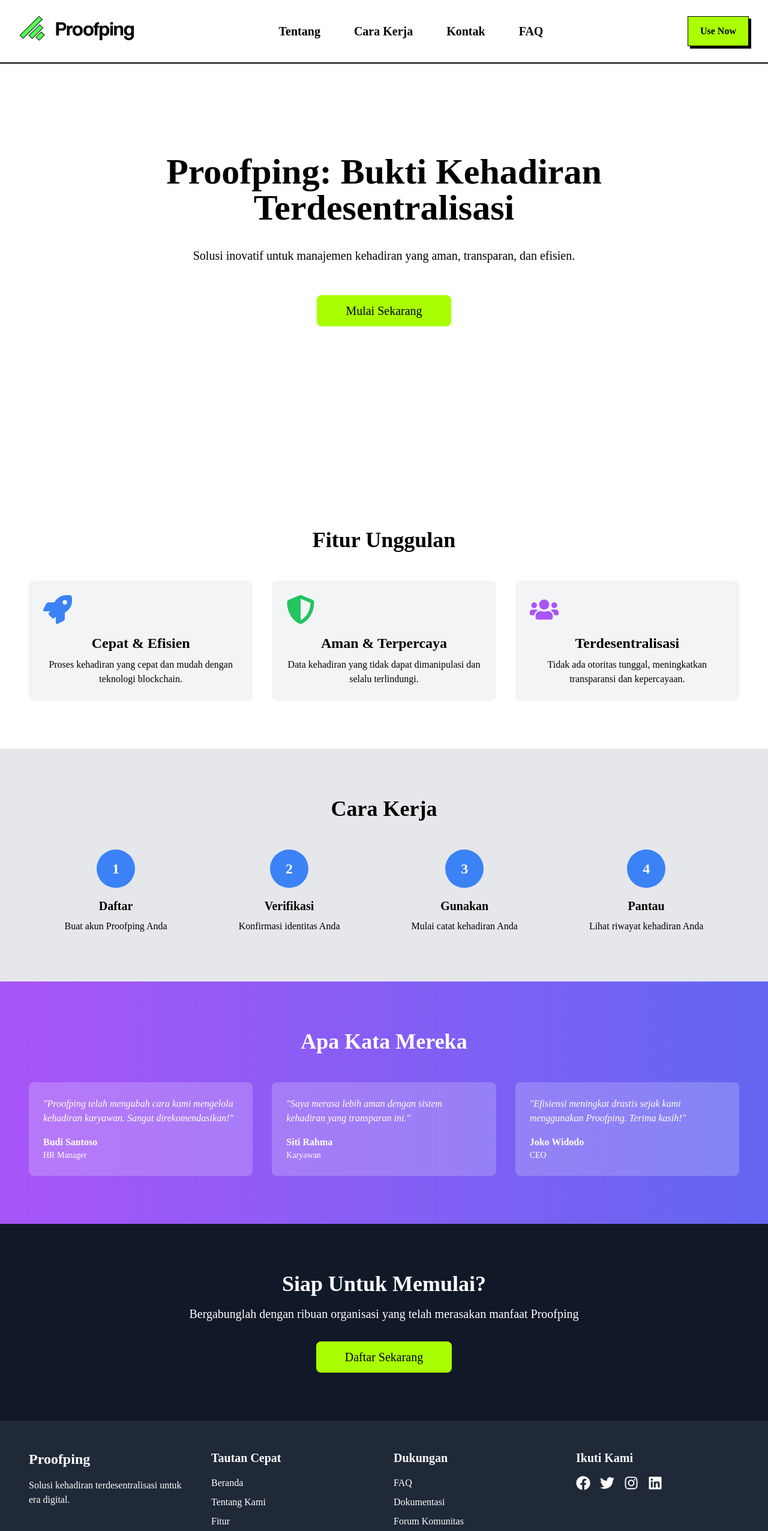
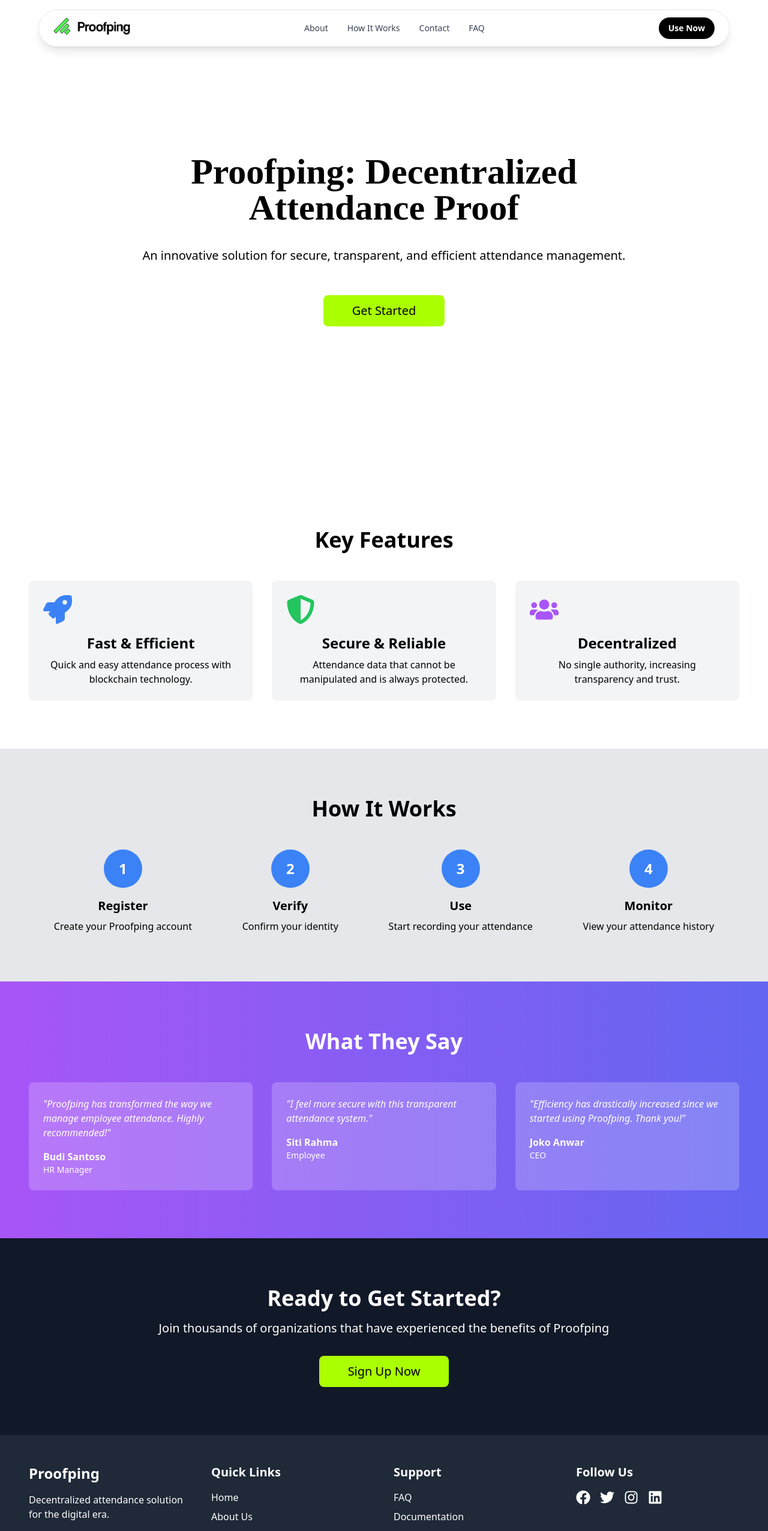
Before and after one commit to Humdiess/proofping, a React (Vite) app in the folder src/proofping_frontend/: page / in a window 1280 px wide. Shown: the top 2552 px of the page at 60% size. Built offline with nearby package versions, Linux system fonts and the light colour scheme.

Commit message:
Refactor NavBar component for improved scroll behavior and styling; update font usage in globals.css and add new dependencies in package.json

```diff
--- a/src/proofping_frontend/package.json
+++ b/src/proofping_frontend/package.json
@@ -3,7 +3,9 @@
     "@dfinity/agent": "^2.1.3",
     "@dfinity/candid": "^2.1.3",
     "@dfinity/principal": "^2.1.3",
+    "framer-motion": "^11.15.0",
     "react": "^18.2.0",
+    "react-countup": "^6.5.3",
     "react-dom": "^18.2.0",
     "react-icons": "^5.4.0",
     "react-router-dom": "^7.1.0"
--- a/src/proofping_frontend/public/globals.css
+++ b/src/proofping_frontend/public/globals.css
@@ -8,10 +8,6 @@
     src: url("../public/fonts/Public_Sans/PublicSans-VariableFont_wght.ttf") format('ttf');
 }
 
-header,body{
+.judul{
     font-family: 'Public-sans';
 }
-
-.judul{
-    font-family: 'Coolvetica';
-}
--- a/src/proofping_frontend/src/components/NavBar.jsx
+++ b/src/proofping_frontend/src/components/NavBar.jsx
@@ -1,30 +1,43 @@
-import React from 'react'
+import React, { useState, useEffect } from 'react'
 import logo from '../../public/images/proofping-logo.png';
 
-// Komponen Navbar
 function NavBar() {
+    const [isScrolled, setIsScrolled] = useState(false);
+
+    useEffect(() => {
+        const handleScroll = () => {
+            if (window.scrollY > 20) {
+                setIsScrolled(true);
+            } else {
+                setIsScrolled(false);
+            }
+        };
+
+        window.addEventListener('scroll', handleScroll);
+        return () => window.removeEventListener('scroll', handleScroll);
+    }, []);
+
     return (
-      <header className="w-full h-max px-4 py-5 fixed border-b-2 border-black backdrop-blur z-10">
-        <nav className="w-full h-16 flex justify-between items-center p-4 font-semibold">
-          <div className="w-max h-max">
-            <img src={logo} className="w-48" alt="ProofPing Logo" />
+        <header className={`fixed top-4 left-1/2 transform -translate-x-1/2 w-11/12 max-w-6xl z-50 transition-all duration-300 ease-in-out ${isScrolled ? 'top-2' : ''}`}>
+            <nav className={`flex items-center justify-between px-6 py-3 rounded-full backdrop-blur-md bg-white/70 border shadow-lg transition-all duration-300 ${isScrolled ? 'py-2' : ''}`}>
+                <div className="flex-shrink-0">
+                    <img src={logo} className="w-32 h-auto" alt="ProofPing Logo" />
                 </div>
-          <div className="flex gap-14 text-xl w-max">
-            <a href="#/">Tentang</a>
-            <a href="#/">Cara Kerja</a>
-            <a href="#/">Kontak</a>
-            <a href="#/">FAQ</a>
+                <div className="hidden md:flex space-x-8 text-sm font-medium">
+                    <a href="#/" className="text-gray-700 hover:text-black transition-colors duration-200">About</a>
+                    <a href="#/" className="text-gray-700 hover:text-black transition-colors duration-200">How It Works</a>
+                    <a href="#/" className="text-gray-700 hover:text-black transition-colors duration-200">Contact</a>
+                    <a href="#/" className="text-gray-700 hover:text-black transition-colors duration-200">FAQ</a>
                 </div>
                 <a
                     href="#/"
-            className="w-max h-max px-5 py-3 bg-[#AAFF00] border border-black shadow-[4px_4px_black] hover:translate-y-[4px] hover:translate-x-[4px] hover:shadow-none"
+                    className="px-4 py-2 text-sm font-semibold text-white bg-black rounded-full hover:bg-gray-800 transition-colors duration-200"
                 >
-            <span>Use Now</span>
+                    Use Now
                 </a>
             </nav>
         </header>
     );
 }
 
-
 export default NavBar
--- a/src/proofping_frontend/src/output.css
+++ b/src/proofping_frontend/src/output.css
@@ -608,12 +608,28 @@ video {
   bottom: 1.25rem;
 }
 
+.left-1\/2 {
+  left: 50%;
+}
+
 .right-5 {
   right: 1.25rem;
 }
 
+.top-2 {
+  top: 0.5rem;
+}
+
+.top-4 {
+  top: 1rem;
+}
+
 .z-10 {
   z-index: 10;
+}
+
+.z-50 {
+  z-index: 50;
 }
 
 .mx-auto {
@@ -623,6 +639,10 @@ video {
 
 .mb-10 {
   margin-bottom: 2.5rem;
+}
+
+.mb-12 {
+  margin-bottom: 3rem;
 }
 
 .mb-2 {
@@ -649,16 +669,12 @@ video {
   margin-top: 2.5rem;
 }
 
-.mt-5 {
-  margin-top: 1.25rem;
-}
-
 .mt-2 {
   margin-top: 0.5rem;
 }
 
-.mb-12 {
-  margin-bottom: 3rem;
+.mt-5 {
+  margin-top: 1.25rem;
 }
 
 .mt-8 {
@@ -675,6 +691,10 @@ video {
 
 .grid {
   display: grid;
+}
+
+.hidden {
+  display: none;
 }
 
 .h-10 {
@@ -714,6 +734,10 @@ video {
   width: 50%;
 }
 
+.w-11\/12 {
+  width: 91.666667%;
+}
+
 .w-16 {
   width: 4rem;
 }
@@ -722,8 +746,8 @@ video {
   width: 75%;
 }
 
-.w-48 {
-  width: 12rem;
+.w-32 {
+  width: 8rem;
 }
 
 .w-6 {
@@ -747,12 +771,25 @@ video {
   width: max-content;
 }
 
-.w-1\/3 {
-  width: 33.333333%;
+.max-w-2xl {
+  max-width: 42rem;
 }
 
-.max-w-2xl {
-  max-width: 42rem;
+.max-w-6xl {
+  max-width: 72rem;
+}
+
+.flex-shrink-0 {
+  flex-shrink: 0;
+}
+
+.-translate-x-1\/2 {
+  --tw-translate-x: -50%;
+  transform: translate(var(--tw-translate-x), var(--tw-translate-y)) rotate(var(--tw-rotate)) skewX(var(--tw-skew-x)) skewY(var(--tw-skew-y)) scaleX(var(--tw-scale-x)) scaleY(var(--tw-scale-y));
+}
+
+.transform {
+  transform: translate(var(--tw-translate-x), var(--tw-translate-y)) rotate(var(--tw-rotate)) skewX(var(--tw-skew-x)) skewY(var(--tw-skew-y)) scaleX(var(--tw-scale-x)) scaleY(var(--tw-scale-y));
 }
 
 .grid-cols-1 {
@@ -761,10 +798,6 @@ video {
 
 .flex-col {
   flex-direction: column;
-}
-
-.flex-wrap {
-  flex-wrap: wrap;
 }
 
 .items-center {
@@ -783,14 +816,6 @@ video {
   justify-content: space-around;
 }
 
-.gap-11 {
-  gap: 2.75rem;
-}
-
-.gap-14 {
-  gap: 3.5rem;
-}
-
 .gap-2 {
   gap: 0.5rem;
 }
@@ -807,24 +832,22 @@ video {
   gap: 2rem;
 }
 
-.gap-10 {
-  gap: 2.5rem;
-}
-
 .space-x-4 > :not([hidden]) ~ :not([hidden]) {
   --tw-space-x-reverse: 0;
   margin-right: calc(1rem * var(--tw-space-x-reverse));
   margin-left: calc(1rem * calc(1 - var(--tw-space-x-reverse)));
 }
 
+.space-x-8 > :not([hidden]) ~ :not([hidden]) {
+  --tw-space-x-reverse: 0;
+  margin-right: calc(2rem * var(--tw-space-x-reverse));
+  margin-left: calc(2rem * calc(1 - var(--tw-space-x-reverse)));
+}
+
 .space-y-2 > :not([hidden]) ~ :not([hidden]) {
   --tw-space-y-reverse: 0;
   margin-top: calc(0.5rem * calc(1 - var(--tw-space-y-reverse)));
   margin-bottom: calc(0.5rem * var(--tw-space-y-reverse));
-}
-
-.text-wrap {
-  text-wrap: wrap;
 }
 
 .rounded {
@@ -853,10 +876,6 @@ video {
 
 .border-2 {
   border-width: 2px;
-}
-
-.border-b-2 {
-  border-bottom-width: 2px;
 }
 
 .border-t {
@@ -903,6 +922,26 @@ video {
   background-color: rgb(59 130 246 / var(--tw-bg-opacity, 1));
 }
 
+.bg-gray-100 {
+  --tw-bg-opacity: 1;
+  background-color: rgb(243 244 246 / var(--tw-bg-opacity, 1));
+}
+
+.bg-gray-200 {
+  --tw-bg-opacity: 1;
+  background-color: rgb(229 231 235 / var(--tw-bg-opacity, 1));
+}
+
+.bg-gray-800 {
+  --tw-bg-opacity: 1;
+  background-color: rgb(31 41 55 / var(--tw-bg-opacity, 1));
+}
+
+.bg-gray-900 {
+  --tw-bg-opacity: 1;
+  background-color: rgb(17 24 39 / var(--tw-bg-opacity, 1));
+}
+
 .bg-green-100 {
   --tw-bg-opacity: 1;
   background-color: rgb(220 252 231 / var(--tw-bg-opacity, 1));
@@ -923,52 +962,22 @@ video {
   background-color: rgb(255 255 255 / var(--tw-bg-opacity, 1));
 }
 
-.bg-gray-200 {
-  --tw-bg-opacity: 1;
-  background-color: rgb(229 231 235 / var(--tw-bg-opacity, 1));
-}
-
-.bg-gray-100 {
-  --tw-bg-opacity: 1;
-  background-color: rgb(243 244 246 / var(--tw-bg-opacity, 1));
-}
-
-.bg-gray-800 {
-  --tw-bg-opacity: 1;
-  background-color: rgb(31 41 55 / var(--tw-bg-opacity, 1));
-}
-
-.bg-gray-900 {
-  --tw-bg-opacity: 1;
-  background-color: rgb(17 24 39 / var(--tw-bg-opacity, 1));
+.bg-white\/70 {
+  background-color: rgb(255 255 255 / 0.7);
 }
 
 .bg-opacity-20 {
   --tw-bg-opacity: 0.2;
 }
 
-.bg-gradient-to-br {
-  background-image: linear-gradient(to bottom right, var(--tw-gradient-stops));
-}
-
 .bg-gradient-to-r {
   background-image: linear-gradient(to right, var(--tw-gradient-stops));
-}
-
-.from-green-400 {
-  --tw-gradient-from: #4ade80 var(--tw-gradient-from-position);
-  --tw-gradient-to: rgb(74 222 128 / 0) var(--tw-gradient-to-position);
-  --tw-gradient-stops: var(--tw-gradient-from), var(--tw-gradient-to);
 }
 
 .from-purple-500 {
   --tw-gradient-from: #a855f7 var(--tw-gradient-from-position);
   --tw-gradient-to: rgb(168 85 247 / 0) var(--tw-gradient-to-position);
   --tw-gradient-stops: var(--tw-gradient-from), var(--tw-gradient-to);
-}
-
-.to-blue-500 {
-  --tw-gradient-to: #3b82f6 var(--tw-gradient-to-position);
 }
 
 .to-indigo-500 {
@@ -987,6 +996,10 @@ video {
   padding: 0.5rem;
 }
 
+.p-3 {
+  padding: 0.75rem;
+}
+
 .p-4 {
   padding: 1rem;
 }
@@ -997,10 +1010,6 @@ video {
 
 .p-6 {
   padding: 1.5rem;
-}
-
-.p-3 {
-  padding: 0.75rem;
 }
 
 .px-12 {
@@ -1023,24 +1032,14 @@ video {
   padding-right: 1.5rem;
 }
 
+.py-12 {
+  padding-top: 3rem;
+  padding-bottom: 3rem;
+}
+
 .py-2 {
   padding-top: 0.5rem;
   padding-bottom: 0.5rem;
-}
-
-.py-3 {
-  padding-top: 0.75rem;
-  padding-bottom: 0.75rem;
-}
-
-.py-5 {
-  padding-top: 1.25rem;
-  padding-bottom: 1.25rem;
-}
-
-.py-10 {
-  padding-top: 2.5rem;
-  padding-bottom: 2.5rem;
 }
 
 .py-20 {
@@ -1048,14 +1047,9 @@ video {
   padding-bottom: 5rem;
 }
 
-.py-12 {
-  padding-top: 3rem;
-  padding-bottom: 3rem;
-}
-
-.px-8 {
-  padding-left: 2rem;
-  padding-right: 2rem;
+.py-3 {
+  padding-top: 0.75rem;
+  padding-bottom: 0.75rem;
 }
 
 .pl-8 {
@@ -1102,24 +1096,24 @@ video {
   line-height: 1;
 }
 
+.text-6xl {
+  font-size: 3.75rem;
+  line-height: 1;
+}
+
 .text-lg {
   font-size: 1.125rem;
   line-height: 1.75rem;
 }
 
+.text-sm {
+  font-size: 0.875rem;
+  line-height: 1.25rem;
+}
+
 .text-xl {
   font-size: 1.25rem;
   line-height: 1.75rem;
-}
-
-.text-6xl {
-  font-size: 3.75rem;
-  line-height: 1;
-}
-
-.text-sm {
-  font-size: 0.875rem;
-  line-height: 1.25rem;
 }
 
 .font-bold {
@@ -1142,9 +1136,24 @@ video {
   font-style: italic;
 }
 
+.text-black {
+  --tw-text-opacity: 1;
+  color: rgb(0 0 0 / var(--tw-text-opacity, 1));
+}
+
+.text-blue-500 {
+  --tw-text-opacity: 1;
+  color: rgb(59 130 246 / var(--tw-text-opacity, 1));
+}
+
 .text-gray-600 {
   --tw-text-opacity: 1;
   color: rgb(75 85 99 / var(--tw-text-opacity, 1));
+}
+
+.text-gray-700 {
+  --tw-text-opacity: 1;
+  color: rgb(55 65 81 / var(--tw-text-opacity, 1));
 }
 
 .text-gray-800 {
@@ -1152,9 +1161,19 @@ video {
   color: rgb(31 41 55 / var(--tw-text-opacity, 1));
 }
 
+.text-green-500 {
+  --tw-text-opacity: 1;
+  color: rgb(34 197 94 / var(--tw-text-opacity, 1));
+}
+
 .text-green-800 {
   --tw-text-opacity: 1;
   color: rgb(22 101 52 / var(--tw-text-opacity, 1));
+}
+
+.text-purple-500 {
+  --tw-text-opacity: 1;
+  color: rgb(168 85 247 / var(--tw-text-opacity, 1));
 }
 
 .text-red-800 {
@@ -1167,39 +1186,9 @@ video {
   color: rgb(255 255 255 / var(--tw-text-opacity, 1));
 }
 
-.text-black {
-  --tw-text-opacity: 1;
-  color: rgb(0 0 0 / var(--tw-text-opacity, 1));
-}
-
-.text-blue-500 {
-  --tw-text-opacity: 1;
-  color: rgb(59 130 246 / var(--tw-text-opacity, 1));
-}
-
-.text-green-500 {
-  --tw-text-opacity: 1;
-  color: rgb(34 197 94 / var(--tw-text-opacity, 1));
-}
-
-.text-purple-500 {
-  --tw-text-opacity: 1;
-  color: rgb(168 85 247 / var(--tw-text-opacity, 1));
-}
-
-.opacity-50 {
-  opacity: 0.5;
-}
-
 .shadow-\[3px_3px_black\] {
   --tw-shadow: 3px 3px black;
   --tw-shadow-colored: 3px 3px var(--tw-shadow-color);
-  box-shadow: var(--tw-ring-offset-shadow, 0 0 #0000), var(--tw-ring-shadow, 0 0 #0000), var(--tw-shadow);
-}
-
-.shadow-\[4px_4px_black\] {
-  --tw-shadow: 4px 4px black;
-  --tw-shadow-colored: 4px 4px var(--tw-shadow-color);
   box-shadow: var(--tw-ring-offset-shadow, 0 0 #0000), var(--tw-ring-shadow, 0 0 #0000), var(--tw-shadow);
 }
 
@@ -1221,16 +1210,10 @@ video {
   box-shadow: var(--tw-ring-offset-shadow, 0 0 #0000), var(--tw-ring-shadow, 0 0 #0000), var(--tw-shadow);
 }
 
-.backdrop-blur {
-  --tw-backdrop-blur: blur(8px);
+.backdrop-blur-md {
+  --tw-backdrop-blur: blur(12px);
   -webkit-backdrop-filter: var(--tw-backdrop-blur) var(--tw-backdrop-brightness) var(--tw-backdrop-contrast) var(--tw-backdrop-grayscale) var(--tw-backdrop-hue-rotate) var(--tw-backdrop-invert) var(--tw-backdrop-opacity) var(--tw-backdrop-saturate) var(--tw-backdrop-sepia);
   backdrop-filter: var(--tw-backdrop-blur) var(--tw-backdrop-brightness) var(--tw-backdrop-contrast) var(--tw-backdrop-grayscale) var(--tw-backdrop-hue-rotate) var(--tw-backdrop-invert) var(--tw-backdrop-opacity) var(--tw-backdrop-saturate) var(--tw-backdrop-sepia);
-}
-
-.transition-all {
-  transition-property: all;
-  transition-timing-function: cubic-bezier(0.4, 0, 0.2, 1);
-  transition-duration: 150ms;
 }
 
 .transition {
@@ -1241,22 +1224,37 @@ video {
   transition-duration: 150ms;
 }
 
+.transition-all {
+  transition-property: all;
+  transition-timing-function: cubic-bezier(0.4, 0, 0.2, 1);
+  transition-duration: 150ms;
+}
+
+.transition-colors {
+  transition-property: color, background-color, border-color, text-decoration-color, fill, stroke;
+  transition-timing-function: cubic-bezier(0.4, 0, 0.2, 1);
+  transition-duration: 150ms;
+}
+
 .duration-150 {
   transition-duration: 150ms;
+}
+
+.duration-200 {
+  transition-duration: 200ms;
 }
 
 .duration-300 {
   transition-duration: 300ms;
 }
 
-.hover\:translate-x-\[4px\]:hover {
-  --tw-translate-x: 4px;
-  transform: translate(var(--tw-translate-x), var(--tw-translate-y)) rotate(var(--tw-rotate)) skewX(var(--tw-skew-x)) skewY(var(--tw-skew-y)) scaleX(var(--tw-scale-x)) scaleY(var(--tw-scale-y));
+.ease-in-out {
+  transition-timing-function: cubic-bezier(0.4, 0, 0.2, 1);
 }
 
-.hover\:translate-y-\[4px\]:hover {
-  --tw-translate-y: 4px;
-  transform: translate(var(--tw-translate-x), var(--tw-translate-y)) rotate(var(--tw-rotate)) skewX(var(--tw-skew-x)) skewY(var(--tw-skew-y)) scaleX(var(--tw-scale-x)) scaleY(var(--tw-scale-y));
+.hover\:bg-\[\#88CC00\]:hover {
+  --tw-bg-opacity: 1;
+  background-color: rgb(136 204 0 / var(--tw-bg-opacity, 1));
 }
 
 .hover\:bg-\[\#9EEE00\]:hover {
@@ -1269,9 +1267,9 @@ video {
   background-color: rgb(177 190 255 / var(--tw-bg-opacity, 1));
 }
 
-.hover\:bg-\[\#88CC00\]:hover {
+.hover\:bg-gray-800:hover {
   --tw-bg-opacity: 1;
-  background-color: rgb(136 204 0 / var(--tw-bg-opacity, 1));
+  background-color: rgb(31 41 55 / var(--tw-bg-opacity, 1));
 }
 
 .hover\:text-\[\#AAFF00\]:hover {
@@ -1279,14 +1277,9 @@ video {
   color: rgb(170 255 0 / var(--tw-text-opacity, 1));
 }
 
-.hover\:underline:hover {
-  text-decoration-line: underline;
-}
-
-.hover\:shadow-none:hover {
-  --tw-shadow: 0 0 #0000;
-  --tw-shadow-colored: 0 0 #0000;
-  box-shadow: var(--tw-ring-offset-shadow, 0 0 #0000), var(--tw-ring-shadow, 0 0 #0000), var(--tw-shadow);
+.hover\:text-black:hover {
+  --tw-text-opacity: 1;
+  color: rgb(0 0 0 / var(--tw-text-opacity, 1));
 }
 
 .hover\:shadow-lg:hover {
@@ -1337,6 +1330,10 @@ video {
     margin-bottom: 0px;
   }
 
+  .md\:flex {
+    display: flex;
+  }
+
   .md\:grid-cols-2 {
     grid-template-columns: repeat(2, minmax(0, 1fr));
   }
--- a/src/proofping_frontend/src/pages/LandingPage.jsx
+++ b/src/proofping_frontend/src/pages/LandingPage.jsx
@@ -2,6 +2,7 @@ import React from 'react';
 import { useNavigate } from 'react-router-dom';
 import NavBar from '../components/NavBar';
 import { FaRocket, FaShieldAlt, FaUsers, FaFacebook, FaTwitter, FaInstagram, FaLinkedin } from 'react-icons/fa';
+import '../../public/globals.css';
 
 function LandingPage() {
   const navigate = useNavigate();
@@ -14,15 +15,15 @@ function LandingPage() {
       <section className="relative w-full h-screen flex flex-col items-center justify-center p-5 text-white bg-white">
         <div className="absolute inset-0 bg-white"></div>
         <div className="relative z-10 flex flex-col gap-5 items-center w-3/4 text-center">
-          <h1 className="text-6xl text-black font-bold capitalize mb-4">
-            Proofping: Bukti Kehadiran Terdesentralisasi
+          <h1 className="text-6xl text-black font-bold capitalize mb-4 judul">
+            Proofping: Decentralized Attendance Proof
           </h1>
-          <p className="text-xl mb-8 text-black">Solusi inovatif untuk manajemen kehadiran yang aman, transparan, dan efisien.</p>
+          <p className="text-xl mb-8 text-black">An innovative solution for secure, transparent, and efficient attendance management.</p>
           <button
             className="px-12 py-3 rounded-lg bg-[#AAFF00] text-black text-xl font-medium hover:bg-[#88CC00] transition duration-300"
             onClick={() => navigate('/app')}
           >
-            Mulai Sekarang
+            Get Started
           </button>
         </div>
       </section>
@@ -30,12 +31,12 @@ function LandingPage() {
       {/* Features Section */}
       <section className="py-20 bg-white">
         <div className="container mx-auto px-12">
-          <h2 className="text-4xl font-bold text-center mb-12">Fitur Unggulan</h2>
+          <h2 className="text-4xl font-bold text-center mb-12">Key Features</h2>
           <div className="grid grid-cols-1 md:grid-cols-3 gap-8">
             {[
-              { icon: <FaRocket className="text-5xl mb-4 text-blue-500" />, title: "Cepat & Efisien", description: "Proses kehadiran yang cepat dan mudah dengan teknologi blockchain." },
-              { icon: <FaShieldAlt className="text-5xl mb-4 text-green-500" />, title: "Aman & Terpercaya", description: "Data kehadiran yang tidak dapat dimanipulasi dan selalu terlindungi." },
-              { icon: <FaUsers className="text-5xl mb-4 text-purple-500" />, title: "Terdesentralisasi", description: "Tidak ada otoritas tunggal, meningkatkan transparansi dan kepercayaan." }
+              { icon: <FaRocket className="text-5xl mb-4 text-blue-500" />, title: "Fast & Efficient", description: "Quick and easy attendance process with blockchain technology." },
+              { icon: <FaShieldAlt className="text-5xl mb-4 text-green-500" />, title: "Secure & Reliable", description: "Attendance data that cannot be manipulated and is always protected." },
+              { icon: <FaUsers className="text-5xl mb-4 text-purple-500" />, title: "Decentralized", description: "No single authority, increasing transparency and trust." }
             ].map((feature, index) => (
               <div key={index} className="bg-gray-100 p-6 rounded-lg text-center hover:shadow-lg transition duration-300">
                 {feature.icon}
@@ -50,13 +51,13 @@ function LandingPage() {
       {/* How It Works Section */}
       <section className="py-20 bg-gray-200">
         <div className="container mx-auto px-12">
-          <h2 className="text-4xl font-bold text-center mb-12">Cara Kerja</h2>
+          <h2 className="text-4xl font-bold text-center mb-12">How It Works</h2>
           <div className="flex flex-col md:flex-row justify-around items-center">
             {[
-              { step: 1, title: "Daftar", description: "Buat akun Proofping Anda" },
-              { step: 2, title: "Verifikasi", description: "Konfirmasi identitas Anda" },
-              { step: 3, title: "Gunakan", description: "Mulai catat kehadiran Anda" },
-              { step: 4, title: "Pantau", description: "Lihat riwayat kehadiran Anda" }
+              { step: 1, title: "Register", description: "Create your Proofping account" },
+              { step: 2, title: "Verify", description: "Confirm your identity" },
+              { step: 3, title: "Use", description: "Start recording your attendance" },
+              { step: 4, title: "Monitor", description: "View your attendance history" }
             ].map((item, index) => (
               <div key={index} className="flex flex-col items-center mb-8 md:mb-0">
                 <div className="w-16 h-16 bg-blue-500 rounded-full flex items-center justify-center text-white text-2xl font-bold mb-4">
@@ -73,12 +74,12 @@ function LandingPage() {
       {/* Testimonial Section */}
       <section className="py-20 bg-gradient-to-r from-purple-500 to-indigo-500 text-white">
         <div className="container mx-auto px-12">
-          <h2 className="text-4xl font-bold text-center mb-12">Apa Kata Mereka</h2>
+          <h2 className="text-4xl font-bold text-center mb-12">What They Say</h2>
           <div className="grid grid-cols-1 md:grid-cols-2 lg:grid-cols-3 gap-8">
             {[
-              { name: "Budi Santoso", role: "HR Manager", quote: "Proofping telah mengubah cara kami mengelola kehadiran karyawan. Sangat direkomendasikan!" },
-              { name: "Siti Rahma", role: "Karyawan", quote: "Saya merasa lebih aman dengan sistem kehadiran yang transparan ini." },
-              { name: "Joko Widodo", role: "CEO", quote: "Efisiensi meningkat drastis sejak kami menggunakan Proofping. Terima kasih!" }
+              { name: "Budi Santoso", role: "HR Manager", quote: "Proofping has transformed the way we manage employee attendance. Highly recommended!" },
+              { name: "Siti Rahma", role: "Employee", quote: "I feel more secure with this transparent attendance system." },
+              { name: "Joko Anwar", role: "CEO", quote: "Efficiency has drastically increased since we started using Proofping. Thank you!" }
             ].map((testimonial, index) => (
               <div key={index} className="bg-white bg-opacity-20 p-6 rounded-lg">
                 <p className="mb-4 italic">"{testimonial.quote}"</p>
@@ -93,13 +94,13 @@ function LandingPage() {
       {/* CTA Section */}
       <section className="py-20 bg-gray-900 text-white">
         <div className="container mx-auto px-12 text-center">
-          <h2 className="text-4xl font-bold mb-4">Siap Untuk Memulai?</h2>
-          <p className="text-xl mb-8">Bergabunglah dengan ribuan organisasi yang telah merasakan manfaat Proofping</p>
+          <h2 className="text-4xl font-bold mb-4">Ready to Get Started?</h2>
+          <p className="text-xl mb-8">Join thousands of organizations that have experienced the benefits of Proofping</p>
           <button
             className="px-12 py-3 rounded-lg bg-[#AAFF00] text-black text-xl font-medium hover:bg-[#88CC00] transition duration-300"
             onClick={() => navigate('/app')}
           >
-            Daftar Sekarang
+            Sign Up Now
           </button>
         </div>
       </section>
@@ -110,29 +111,29 @@ function LandingPage() {
           <div className="grid grid-cols-1 md:grid-cols-4 gap-8">
             <div>
               <h3 className="text-2xl font-bold mb-4">Proofping</h3>
-              <p>Solusi kehadiran terdesentralisasi untuk era digital.</p>
+              <p>Decentralized attendance solution for the digital era.</p>
             </div>
             <div>
-              <h4 className="text-xl font-semibold mb-4">Tautan Cepat</h4>
+              <h4 className="text-xl font-semibold mb-4">Quick Links</h4>
               <ul className="space-y-2">
-                <li><a href="#" className="hover:text-[#AAFF00]">Beranda</a></li>
-                <li><a href="#" className="hover:text-[#AAFF00]">Tentang Kami</a></li>
-                <li><a href="#" className="hover:text-[#AAFF00]">Fitur</a></li>
-                <li><a href="#" className="hover:text-[#AAFF00]">Harga</a></li>
-                <li><a href="#" className="hover:text-[#AAFF00]">Kontak</a></li>
+                <li><a href="#" className="hover:text-[#AAFF00]">Home</a></li>
+                <li><a href="#" className="hover:text-[#AAFF00]">About Us</a></li>
+                <li><a href="#" className="hover:text-[#AAFF00]">Features</a></li>
+                <li><a href="#" className="hover:text-[#AAFF00]">Pricing</a></li>
+                <li><a href="#" className="hover:text-[#AAFF00]">Contact</a></li>
               </ul>
             </div>
             <div>
-              <h4 className="text-xl font-semibold mb-4">Dukungan</h4>
+              <h4 className="text-xl font-semibold mb-4">Support</h4>
               <ul className="space-y-2">
                 <li><a href="#" className="hover:text-[#AAFF00]">FAQ</a></li>
-                <li><a href="#" className="hover:text-[#AAFF00]">Dokumentasi</a></li>
-                <li><a href="#" className="hover:text-[#AAFF00]">Forum Komunitas</a></li>
-                <li><a href="#" className="hover:text-[#AAFF00]">Status Sistem</a></li>
+                <li><a href="#" className="hover:text-[#AAFF00]">Documentation</a></li>
+                <li><a href="#" className="hover:text-[#AAFF00]">Community Forum</a></li>
+                <li><a href="#" className="hover:text-[#AAFF00]">System Status</a></li>
               </ul>
             </div>
             <div>
-              <h4 className="text-xl font-semibold mb-4">Ikuti Kami</h4>
+              <h4 className="text-xl font-semibold mb-4">Follow Us</h4>
               <div className="flex space-x-4">
                 <a href="#" className="text-2xl hover:text-[#AAFF00]"><FaFacebook /></a>
                 <a href="#" className="text-2xl hover:text-[#AAFF00]"><FaTwitter /></a>
@@ -141,9 +142,6 @@ function LandingPage() {
               </div>
             </div>
           </div>
-          <div className="mt-8 pt-8 border-t border-gray-700 text-center">
-            <p>&copy; 2024 Proofping. Hak Cipta Dilindungi.</p>
-          </div>
         </div>
       </footer>
     </div>
```
Also changed, not shown: 1 other file (tests, documents, lock files or other folders). Lines whose indentation alone changed are shown as unchanged.
